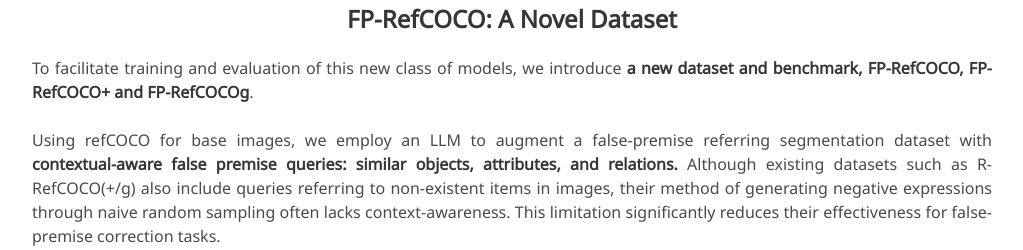
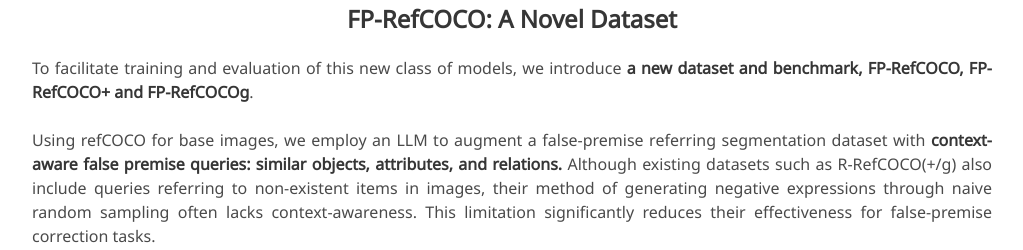
Before and after one commit to see-say-segment/see-say-segment.github.io, a plain HTML site: page index.html in a window 1280 px wide. Shown: the part 1760-2010 px from the top of the page, without its empty margins (128-1151 px from the left). Drawn offline with nearby package versions, Linux system fonts and the light colour scheme; some icons are missing; a web font is replaced by a local one.

Commit message:
Fix typo

```diff
--- a/index.html
+++ b/index.html
@@ -208,7 +208,7 @@
                     </div>
                     <div class="content has-text-justified">
                         <!-- &nbsp;<br /> -->
-                        Using refCOCO for base images, we employ an LLM to augment a false-premise referring segmentation dataset with <strong>contextual-aware false premise queries: similar objects, attributes, and relations.</strong> Although existing datasets such as R-RefCOCO(+/g) also include queries referring to non-existent items in images, their method of generating negative expressions through naive random sampling often lacks context-awareness. This limitation significantly reduces their effectiveness for false-premise correction tasks.
+                        Using refCOCO for base images, we employ an LLM to augment a false-premise referring segmentation dataset with <strong>context-aware false premise queries: similar objects, attributes, and relations.</strong> Although existing datasets such as R-RefCOCO(+/g) also include queries referring to non-existent items in images, their method of generating negative expressions through naive random sampling often lacks context-awareness. This limitation significantly reduces their effectiveness for false-premise correction tasks.
                     </div>
                     <div class="item">
                         <img src="static/images/figures/data_1.png" alt="MY ALT TEXT" />
```
